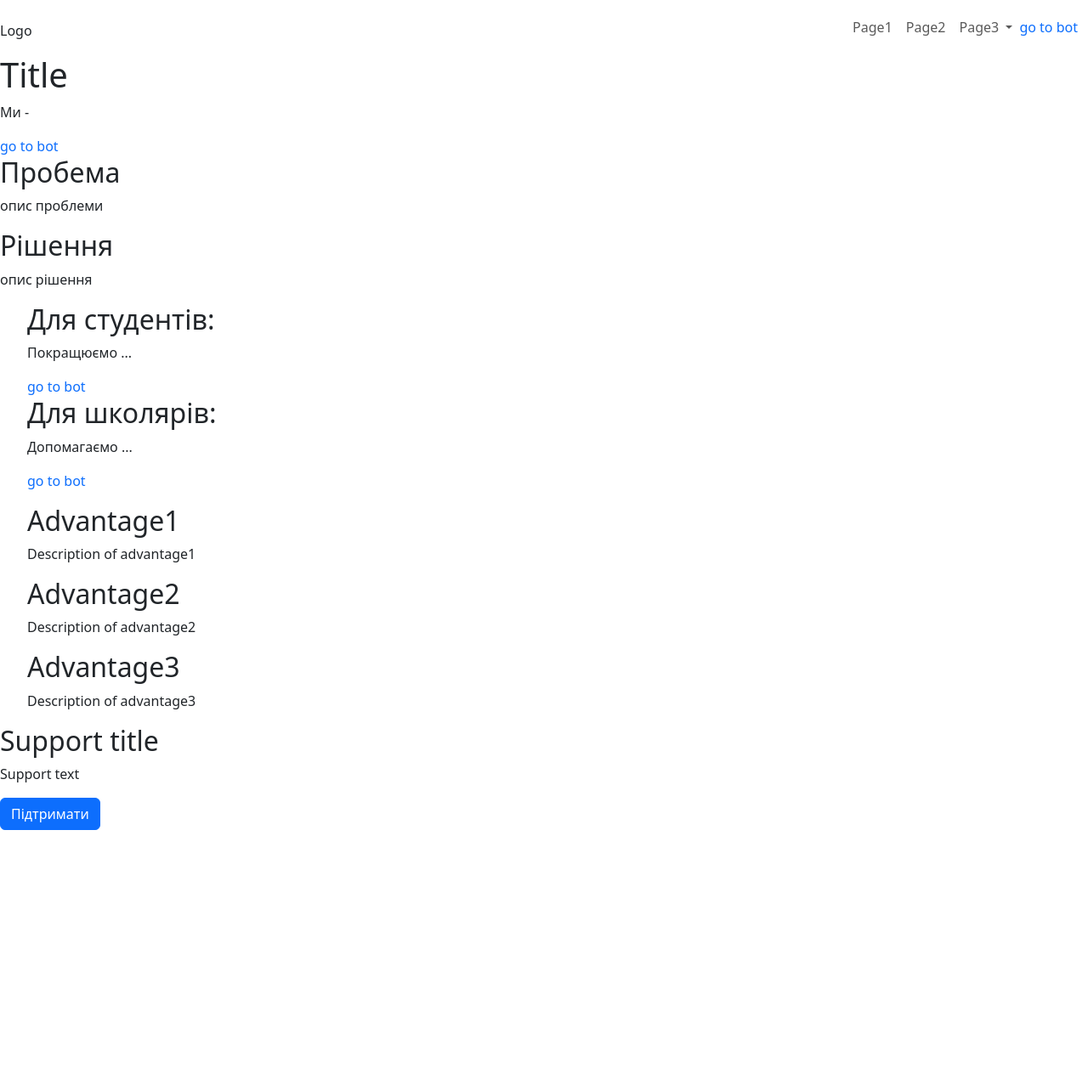
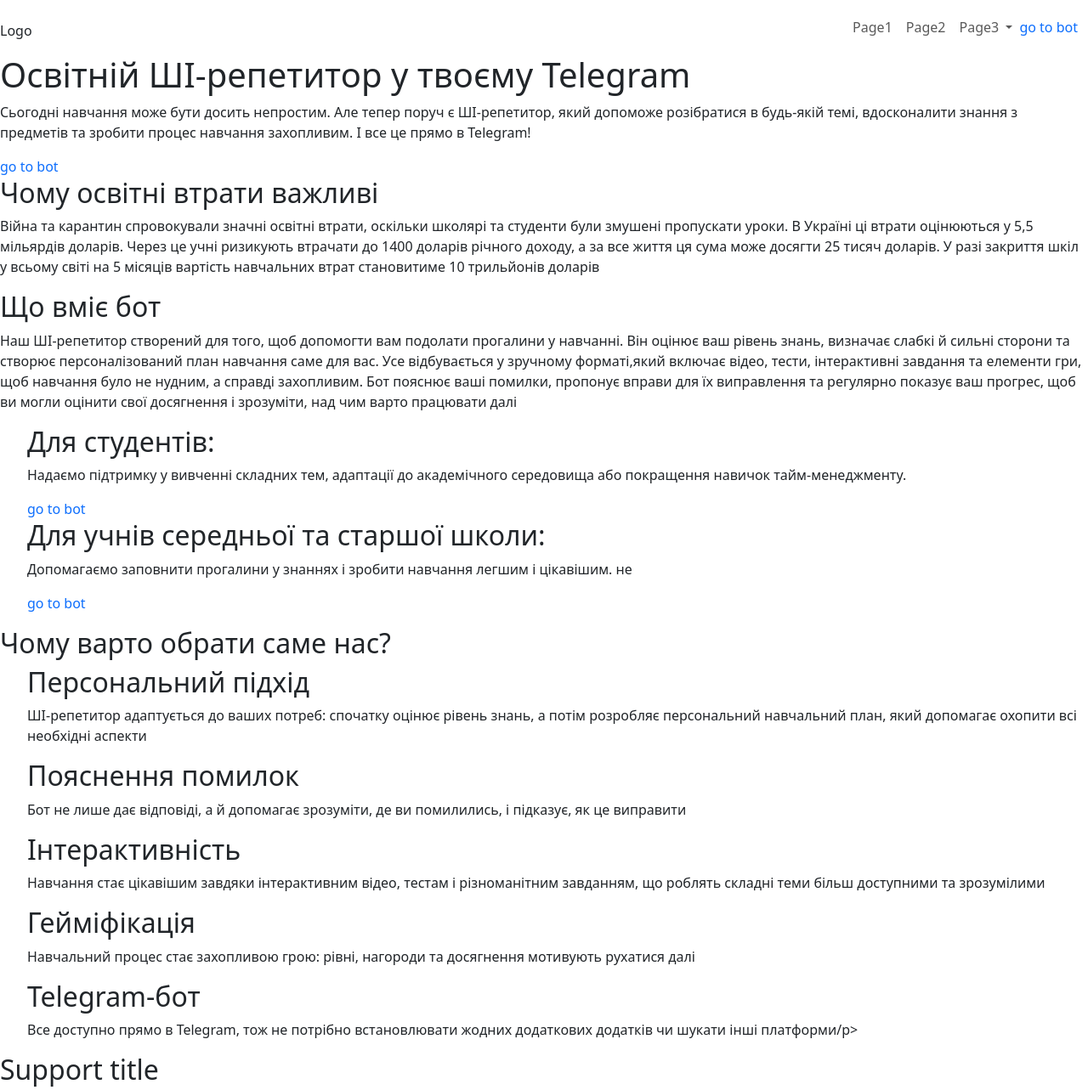
Before and after one commit to Olexi5/Coach-AI, a plain HTML site: page index.html in a window 1280 px wide. Shown: the top 1283 px of the page at 85% size. Before the commit the page ends 977 px from the top, so only its background shows below. Drawn offline with nearby package versions, Linux system fonts and the light colour scheme; a script that the page names is missing.

Commit message:
Додала текст всюди крім розділу "підтримка"

```diff
--- a/index.html
+++ b/index.html
@@ -65,32 +65,33 @@
     </header>
     <main>
       <section class="hero">
-        <h1 class="title">Title</h1>
-        <p class="hero-text">Ми -</p>
+        <h1 class="title">Освітній ШІ-репетитор у твоєму       Telegram</h1>
+        <p class="hero-text">Сьогодні навчання може бути досить непростим. Але тепер поруч є ШІ-репетитор, який допоможе розібратися в будь-якій темі, вдосконалити знання з предметів та зробити процес навчання захопливим. І все це прямо в Telegram!</p>
         <a href="https://t.me/Coach_A_I_bot" class="bot" target="_blank"
           >go to bot</a
         >
       </section>
       <section class="problem">
-        <h2>Пробема</h2>
-        <p>опис проблеми</p>
+        <h2>Чому освітні втрати важливі</h2>
+        <p>Війна та карантин спровокували значні освітні втрати, оскільки школярі та студенти були змушені пропускати уроки. В Україні ці втрати оцінюються у 5,5 мільярдів доларів. Через це учні ризикують втрачати до 1400 доларів річного доходу, а за все життя ця сума може досягти 25 тисяч доларів. У разі закриття шкіл у всьому світі на 5 місяців вартість навчальних втрат становитиме 10 трильйонів доларів
+</p>
       </section>
       <section class="solution">
-        <h2>Рішення</h2>
-        <p>опис рішення</p>
+        <h2>Що вміє бот</h2>
+        <p>Наш ШІ-репетитор створений для того, щоб допомогти вам подолати прогалини у навчанні. Він оцінює ваш рівень знань, визначає слабкі й сильні сторони та створює персоналізований план навчання саме для вас. Усе відбувається у зручному форматі,який включає відео, тести, інтерактивні завдання та елементи гри, щоб навчання було не нудним, а справді захопливим. Бот пояснює ваші помилки, пропонує вправи для їх виправлення та регулярно показує ваш прогрес, щоб ви могли оцінити свої досягнення і зрозуміти, над чим варто працювати далі</p>
       </section>
       <section class="for">
         <ul>
           <li>
             <h2>Для студентів:</h2>
-            <p>Покращюємо ...</p>
+            <p>Надаємо підтримку у вивченні складних тем, адаптації до академічного середовища або покращення навичок тайм-менеджменту.</p>
             <a href="https://t.me/Coach_A_I_bot" class="bot" target="_blank"
               >go to bot</a
             >
           </li>
           <li>
-            <h2>Для школярів:</h2>
-            <p>Допомагаємо ...</p>
+            <h2>Для учнів середньої та старшої школи:</h2>
+            <p>Допомагаємо заповнити прогалини у знаннях і зробити навчання легшим і цікавішим. не</p>
             <a href="https://t.me/Coach_A_I_bot" class="bot" target="_blank"
               >go to bot</a
             >
@@ -98,18 +99,30 @@
         </ul>
       </section>
       <section class="advantages">
+        <h2>Чому варто обрати саме нас?</h2>
         <ul>
           <li>
-            <h2>Advantage1</h2>
-            <p>Description of advantage1</p>
+            <h2>Персональний підхід</h2>
+            <p>ШІ-репетитор адаптується до ваших потреб: спочатку оцінює рівень знань, а потім розробляє персональний навчальний план, який допомагає охопити всі необхідні аспекти</p>
           </li>
           <li>
-            <h2>Advantage2</h2>
-            <p>Description of advantage2</p>
+            <h2>Пояснення помилок</h2>
+            <p>Бот не лише дає відповіді, а й допомагає зрозуміти, де ви помилились, і підказує, як це виправити
+</p>
           </li>
           <li>
-            <h2>Advantage3</h2>
-            <p>Description of advantage3</p>
+            <h2>Інтерактивність</h2>
+            <p>Навчання стає цікавішим завдяки інтерактивним відео, тестам і різноманітним завданням, що роблять складні теми більш доступними та зрозумілими
+</p>
+          </li>
+          <li>
+            <h2>Гейміфікація</h2>
+            <p>Навчальний процес стає захопливою грою: рівні, нагороди та досягнення мотивують рухатися далі
+</p>
+          </li>
+          <li>
+            <h2>Telegram-бот</h2>
+            <p>Все доступно прямо в Telegram, тож не потрібно встановлювати жодних додаткових додатків чи шукати інші платформи/p>
           </li>
         </ul>
       </section>
```
